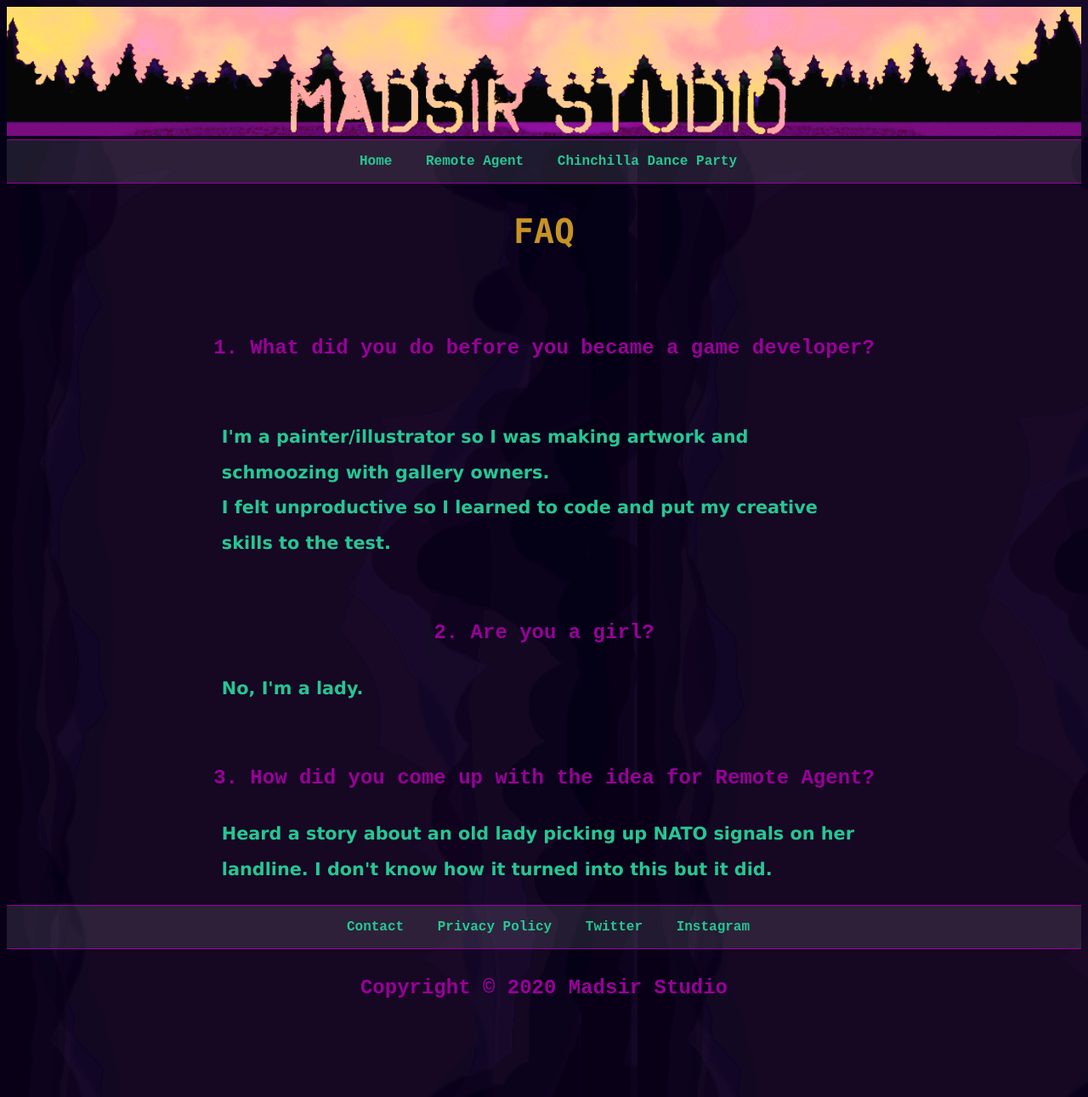
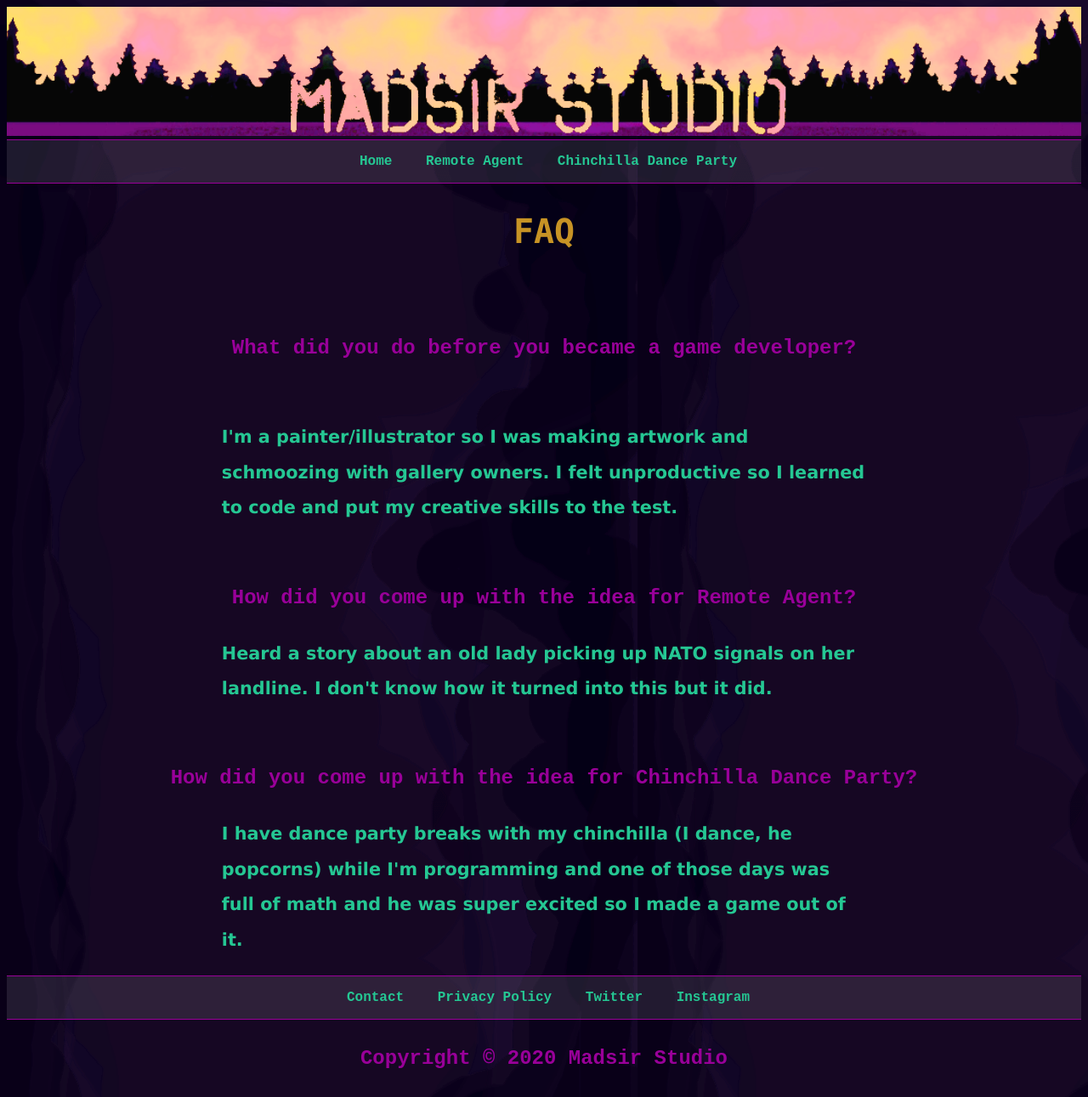
Before and after one commit to Madsir/madsirstudio.github.io, a Jekyll site: the page built from faq/index.html, in a window 1280 px wide. Shown: the whole page at 85% size. Built offline with Jekyll 4.4.1, drawn with Linux system fonts in a browser that asks for light colours; before the commit the page ends 1208 px from its top, so only the background shows below that.

Commit message:
Update index.html

```diff
--- a/faq/index.html
+++ b/faq/index.html
@@ -8,14 +8,14 @@ title: FAQ
   </center>
   <br>
   <br>
-  <h4>1. What did you do before you became a game developer?</h4>
+  <h4> What did you do before you became a game developer?</h4>
  <br>
-  <p>I'm a painter/illustrator so I was making artwork and schmoozing with gallery owners.<br>
+  <p>I'm a painter/illustrator so I was making artwork and schmoozing with gallery owners.
     I felt unproductive so I learned to code and put my creative skills to the test.</p>
   <br>
-  <h4>2. Are you a girl?</h4>
-    <p> No, I'm a lady. </p>
-    <br>
-    <h4>3. How did you come up with the idea for Remote Agent?</h4>
+    <h4> How did you come up with the idea for Remote Agent?</h4>
     <p>Heard a story about an old lady picking up NATO signals on her landline. I don't know how it turned into this but it did.</p>
+  <br>
+   <h4> How did you come up with the idea for Chinchilla Dance Party?</h4>
+  <p>I have dance party breaks with my chinchilla (I dance, he popcorns) while I'm programming and one of those days was full of math and he was super excited so I made a game out of it.</p>
     </body>
```
